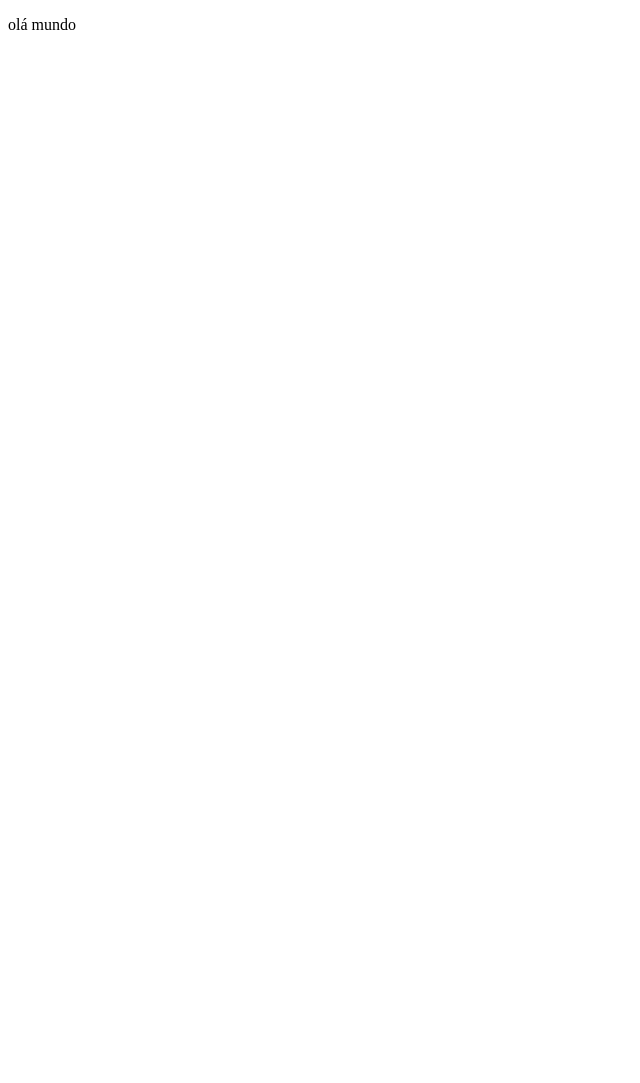
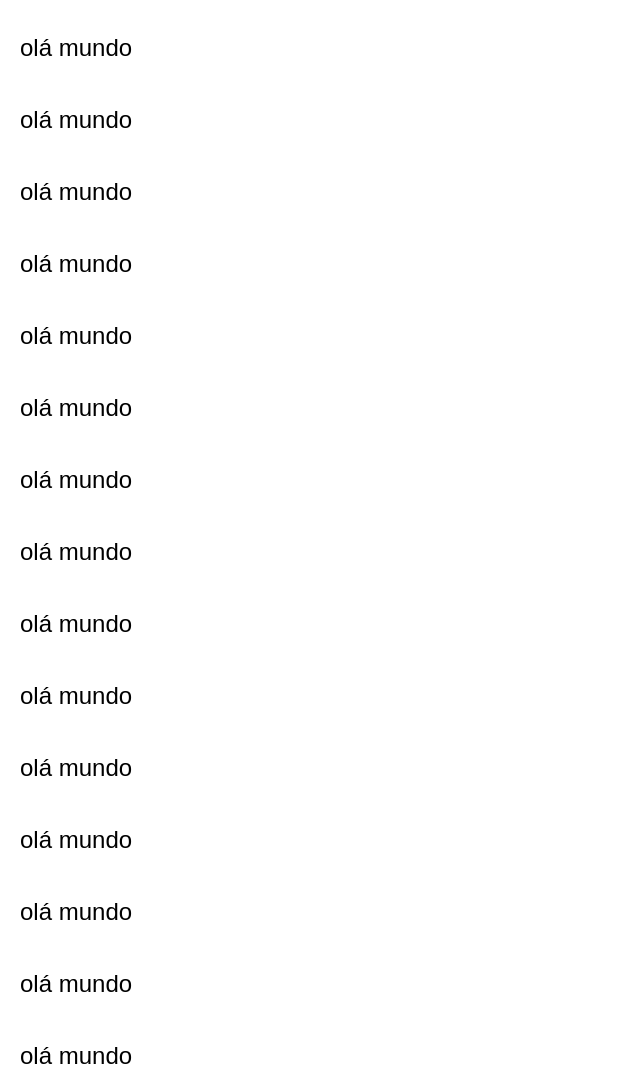
Before and after one commit to 0909zaza2004-pixel/Meu-primeiro-site, a plain HTML site: page index.html in a window 1280 px wide. Shown: the top 1083 px of the page, without its empty margins (0-640 px from the left). Before the commit the page ends 800 px from the top, so only its background shows below. Drawn offline with Linux system fonts and the light colour scheme.

Commit message:
Update index.html

```diff
--- a/index.html
+++ b/index.html
@@ -1,10 +1,74 @@
 <!DOCTYPE html>
-<html lang="pt-BR">
+<html lang="pt-br">
 <head>
-  <meta charset="utf-8">
-  <title>Mostrar imagem / página OGol</title>
+  <meta charset="UTF-8">
+  <title>Olá Mundo com Rolagem</title>
+  <style>
+    body {
+      font-family: Arial, sans-serif;
+      font-size: 24px;
+      line-height: 2;
+      margin: 20px;
+    }
+  </style>
 </head>
 <body>
-  <p>olá mundo</p>
+  <!-- Repete "olá mundo" várias vezes -->
+  <div id="conteudo">
+    <p>olá mundo</p>
+    <p>olá mundo</p>
+    <p>olá mundo</p>
+    <p>olá mundo</p>
+    <p>olá mundo</p>
+    <p>olá mundo</p>
+    <p>olá mundo</p>
+    <p>olá mundo</p>
+    <p>olá mundo</p>
+    <p>olá mundo</p>
+    <p>olá mundo</p>
+    <p>olá mundo</p>
+    <p>olá mundo</p>
+    <p>olá mundo</p>
+    <p>olá mundo</p>
+    <p>olá mundo</p>
+    <p>olá mundo</p>
+    <p>olá mundo</p>
+    <p>olá mundo</p>
+    <p>olá mundo</p>
+    <p>olá mundo</p>
+    <p>olá mundo</p>
+    <p>olá mundo</p>
+    <p>olá mundo</p>
+    <p>olá mundo</p>
+    <p>olá mundo</p>
+    <p>olá mundo</p>
+    <p>olá mundo</p>
+    <p>olá mundo</p>
+    <p>olá mundo</p>
+    <p>olá mundo</p>
+    <p>olá mundo</p>
+    <p>olá mundo</p>
+    <p>olá mundo</p>
+    <p>olá mundo</p>
+    <p>olá mundo</p>
+    <p>olá mundo</p>
+    <p>olá mundo</p>
+    <p>olá mundo</p>
+    <p>olá mundo</p>
+    <p>olá mundo</p>
+    <p>olá mundo</p>
+  </div>
+
+  <script>
+    // Captura a tecla pressionada
+    document.addEventListener("keydown", function(event) {
+      if (event.key === "ArrowDown") {
+        window.scrollBy({ top: 50, behavior: "smooth" }); // desce 50px
+      }
+      if (event.key === "ArrowUp") {
+        window.scrollBy({ top: -50, behavior: "smooth" }); // sobe 50px
+      }
+    });
+  </script>
 </body>
 </html>
```
